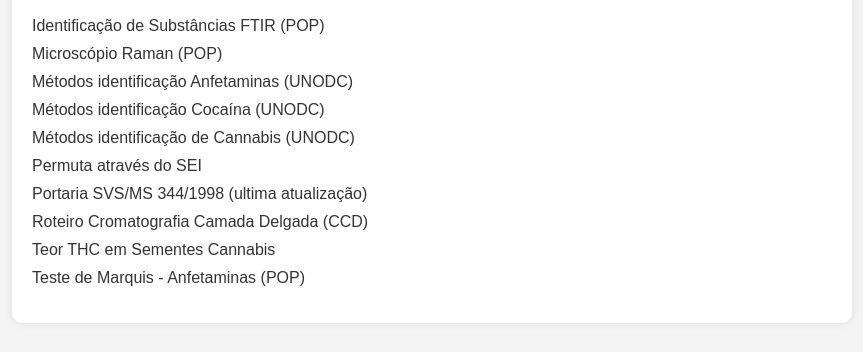
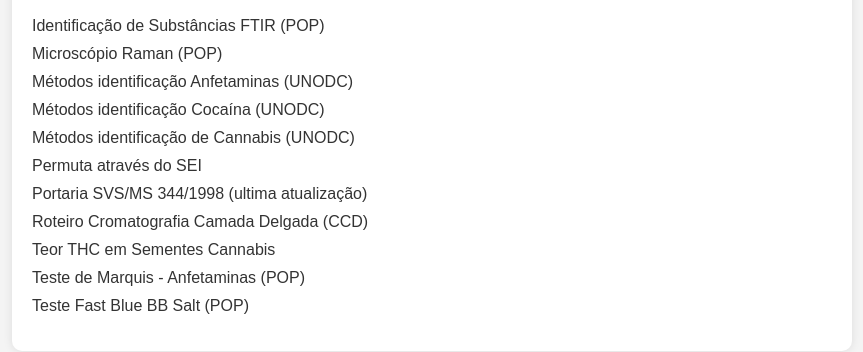
Before and after one commit to jpaulocts/labquim, a plain HTML site: page index.html in a window 1280 px wide. Shown: the part 310-662 px from the top of the page, without its empty margins (208-1071 px from the left). Drawn offline with Linux system fonts and the light colour scheme.

Commit message:
fast blue

```diff
--- a/index.html
+++ b/index.html
@@ -116,6 +116,7 @@
         <li><a href="https://syntheticdrugs.unodc.org/uploads/syntheticdrugs/res/library/forensics_html/Recommended_Methods_for_the_Identification_and_Analysis_of_Amphetamine_Methamphetamine_and_their_Ring-substituted_Analogues_in_Seized_Materials_ST-NAR-34.pdf" target="_blank">Métodos identificação Anfetaminas (UNODC)</a></li>
         <li><a href="https://www.unodc.org/documents/scientific/Recommended_methods_for_the_Identification_and_Analysis_of_Cannabis_and_Cannabis_products.pdf" target="_blank">Métodos identificação de Cannabis (UNODC)</a></li>
         <li><a href="https://drive.google.com/file/d/1E2PlCkhVPJXVKMprEak3ObWXA75a1N_T/view?usp=sharing">Microscópio Raman (POP)</a></li>
+        <li><a href="https://drive.google.com/file/d/1QDrwiGpHdtZGQ3JrFI2Jk7kQDghQAJmz/view?usp=sharing">Teste Fast Blue BB Salt (POP)</a></li>
         <!-- Adicione mais itens conforme necessário -->
     </ul>
 </div>
```
